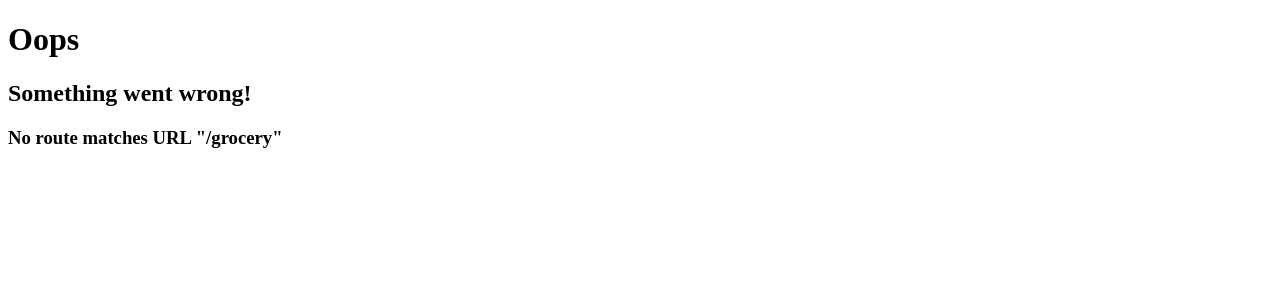
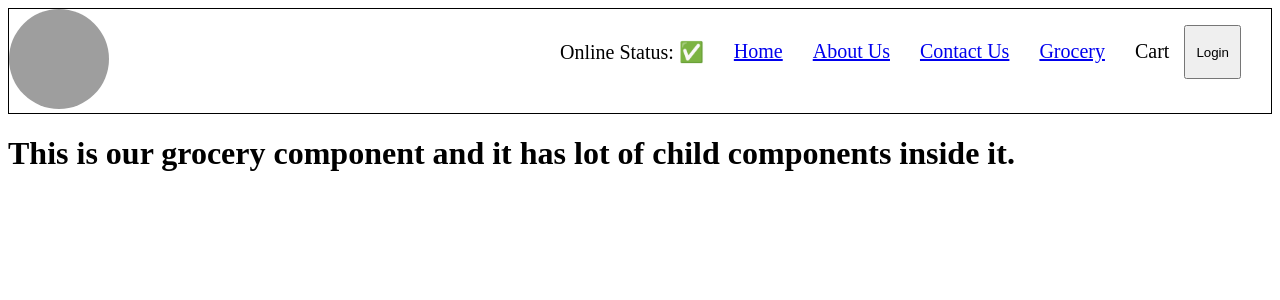
Before and after one commit to Sai-Kiran-2606/React, a React (Vite) app: page /grocery in a window 1280 px wide. Shown: the top 300 px of the page. Built offline with nearby package versions, Linux system fonts and the light colour scheme; grey boxes are pictures that could not be loaded.

Commit message:
custom hooks and lazy loading

```diff
--- a/src/App.js
+++ b/src/App.js
@@ -1,14 +1,17 @@
-import React from "react";
+import React, {lazy, Suspense} from "react";
 import ReactDOM from "react-dom/client";
 import "../index.css";
 import Header from "./components/Header.js";
 import Body from "./components/Body.js";
-import About from "./components/About.js";
 import Contact from "./components/Contact.js";
 import Error from "./components/Error.js";
 import { createBrowserRouter, Outlet, RouterProvider } from "react-router-dom";
 import RestaurantMenu from "./components/RestaurantMenu.js";
+import Shimmer from "./components/Shimmer.js";
+// import Grocery from "./components/Grocery.js";
 
+const About = lazy(() => import("./components/About.js"));
+const Grocery = lazy(() => import("./components/Grocery.js"));
 
 const AppLayout = () => {
     return(
@@ -30,11 +33,15 @@ const appRouter = createBrowserRouter([
             },
             {
                 path: "/about",
-                element: <About />
+                element: <Suspense fallback={<Shimmer />}><About /></Suspense>
             },
             {
                 path: "/contact",
                 element: <Contact />
+            },
+            {
+                path: "/grocery",
+                element: <Suspense fallback={<Shimmer />}><Grocery /></Suspense>
             },
             {
                 path: "/restaurants/:resId",
--- a/src/components/Body.js
+++ b/src/components/Body.js
@@ -2,6 +2,7 @@ import RestaurantCard from "./RestaurantCard.js";
 import { useEffect, useState } from "react";
 import Shimmer from "./Shimmer.js";
 import { Link } from "react-router-dom";
+import useOnlineStatus from "../utils/useOnlineStatus.js";
 
 const Body = () => {
     const [listOfRestaurants, setListOfRestaurants] = useState([]);
@@ -20,6 +21,10 @@ const Body = () => {
         setFilteredRestaurants(json?.data?.cards?.slice(3));
         // console.log(json?.data?.cards?.slice(3));
     }
+
+    const onlineStatus = useOnlineStatus();
+
+    if(!onlineStatus) return (<h1>"You're offline. Please check your internet connection"</h1>);
 
     //conditional rendering
     return listOfRestaurants.length === 0? <Shimmer />:(
--- /dev/null
+++ b/src/components/Grocery.js
@@ -0,0 +1,7 @@
+const Grocery = () => {
+    return(
+        <h1>This is our grocery component and it has lot of child components inside it.</h1>
+    );
+};
+
+export default Grocery;
--- a/src/components/Header.js
+++ b/src/components/Header.js
@@ -1,10 +1,12 @@
 import { useState } from "react";
 import { LOGO_URL } from "../utils/constants";
 import {Link} from "react-router-dom";
+import useOnlineStatus from "../utils/useOnlineStatus";
 
 export const Header = () => {
+    const [btnName, setBtnName] = useState("Login");
 
-    const [btnName, setBtnName] = useState("Login");
+    const onlineStatus = useOnlineStatus();
 
     return(
         <div className="header">
@@ -13,9 +15,11 @@ export const Header = () => {
             </div>
             <div className="nav-items">
                 <ul>
+                    <li>Online Status: {onlineStatus? "✅" : "🛑"}</li>
                     <li><Link to="/">Home</Link></li>
                     <li><Link to="/about">About Us</Link></li>
                     <li><Link to="/contact">Contact Us</Link></li>
+                    <li><Link to="/grocery">Grocery</Link></li>
                     <li>Cart</li>
                     <button className="login-logout" onClick={() => {
                         if(btnName === "Login") {
--- a/src/components/RestaurantMenu.js
+++ b/src/components/RestaurantMenu.js
@@ -1,29 +1,23 @@
-import { useEffect, useState } from "react";
+import useRestaurantMenu from "../utils/useRestaurantMenu";
 import Shimmer from "./Shimmer";
 import { useParams } from "react-router-dom";
-import { MENU_API } from "../utils/constants";
 
 const RestaurantMenu = () => {
-
-    const [resInfo, setResInfo] = useState(null);
-
     const {resId} = useParams();
 
-    useEffect(() => {
-        fecthMenu();
-    }, []);
-
-    const fecthMenu = async () => {
-        const data = await fetch(MENU_API+resId+"&catalog_qa=undefined&submitAction=ENTER");
-        const json = await data.json();
-        setResInfo(json?.data?.cards?.slice(2));
-    };
+    const resInfo = useRestaurantMenu(resId);
 
     if(resInfo === null) return <Shimmer />;
 
     const {name, cuisines, costForTwoMessage} = resInfo[0]?.card?.card?.info;
 
-    const {itemCards} = resInfo[2]?.groupedCard?.cardGroupMap?.REGULAR?.cards[1]?.card?.card;
+    const itemCards = resInfo[2]?.groupedCard?.cardGroupMap?.REGULAR?.cards[1]?.card?.card?.carousel;
+
+    // console.log(resInfo);
+    // console.log(itemCards);
+    // itemCards.map((item) => {
+    //     console.log(item.dish.info.name);
+    // })
 
     return(
         <div className="menu">
@@ -33,7 +27,7 @@ const RestaurantMenu = () => {
             <ul>
                 {
                     itemCards.map((item) => (
-                        <li key={item.card.info.id}>{item.card.info.name} - Rs.{item.card.info.price/100}</li>
+                        <li key={item.dish.info.id}>{item.dish.info.name} - Rs.{item.dish.info.price/100}</li>
                     ))
                 }
             </ul>
--- /dev/null
+++ b/src/utils/useOnlineStatus.js
@@ -0,0 +1,21 @@
+import {useEffect, useState} from "react";
+
+const useOnlineStatus = () => {
+    const [onlineStatus, setOnlineStatus] = useState(true);
+
+    useEffect(()=>{
+        window.addEventListener("offline", (event) => {
+            setOnlineStatus(false);
+        });
+
+        window.addEventListener("online", (event) => {
+            setOnlineStatus(true);
+        });
+
+    }, []);
+
+    //boolean
+    return onlineStatus;
+};
+
+export default useOnlineStatus;
--- /dev/null
+++ b/src/utils/useRestaurantMenu.js
@@ -0,0 +1,20 @@
+import {useEffect, useState} from "react";
+import { MENU_API } from "./constants";
+
+const useRestaurantMenu = (resId) => {
+    const [resInfo, setResInfo] = useState(null);
+
+    useEffect(() => {
+        fecthMenu();
+    }, []);
+
+    const fecthMenu = async () => {
+        const data = await fetch(MENU_API+resId+"&catalog_qa=undefined&submitAction=ENTER");
+        const json = await data.json();
+        setResInfo(json?.data?.cards?.slice(2));
+    };
+
+    return resInfo;
+};
+
+export default useRestaurantMenu;
```
